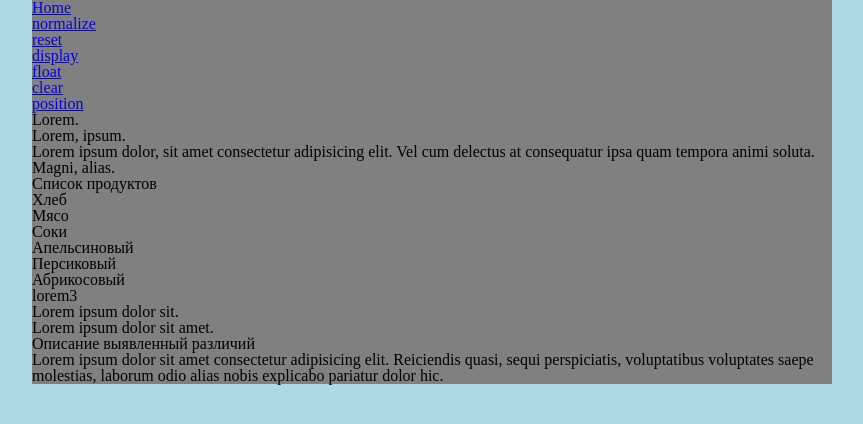
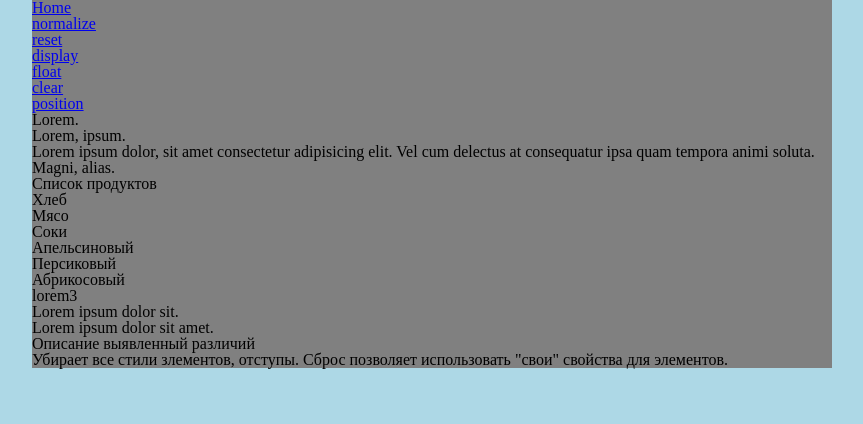
Before and after one commit to MaxDnipro/home-work-7, a plain HTML site: page pages/reset.html in a window 1280 px wide. Shown: the whole page, without its empty margins (208-1071 px from the left). Drawn offline with nearby package versions, Linux system fonts and the light colour scheme.

Commit message:
added content in paragraph

```diff
--- a/pages/reset.html
+++ b/pages/reset.html
@@ -74,8 +74,9 @@
 
       <h6>Описание выявленный различий</h6>
 
-      <p>Lorem ipsum dolor sit amet consectetur adipisicing elit. Reiciendis quasi, sequi perspiciatis,
-        voluptatibus voluptates saepe molestias, laborum odio alias nobis explicabo pariatur dolor hic.</p>
+      <p>Убирает все стили злементов, отступы.
+        Сброс позволяет использовать "свои" свойства для элементов.
+      </p>
 
     </div>
 
```
